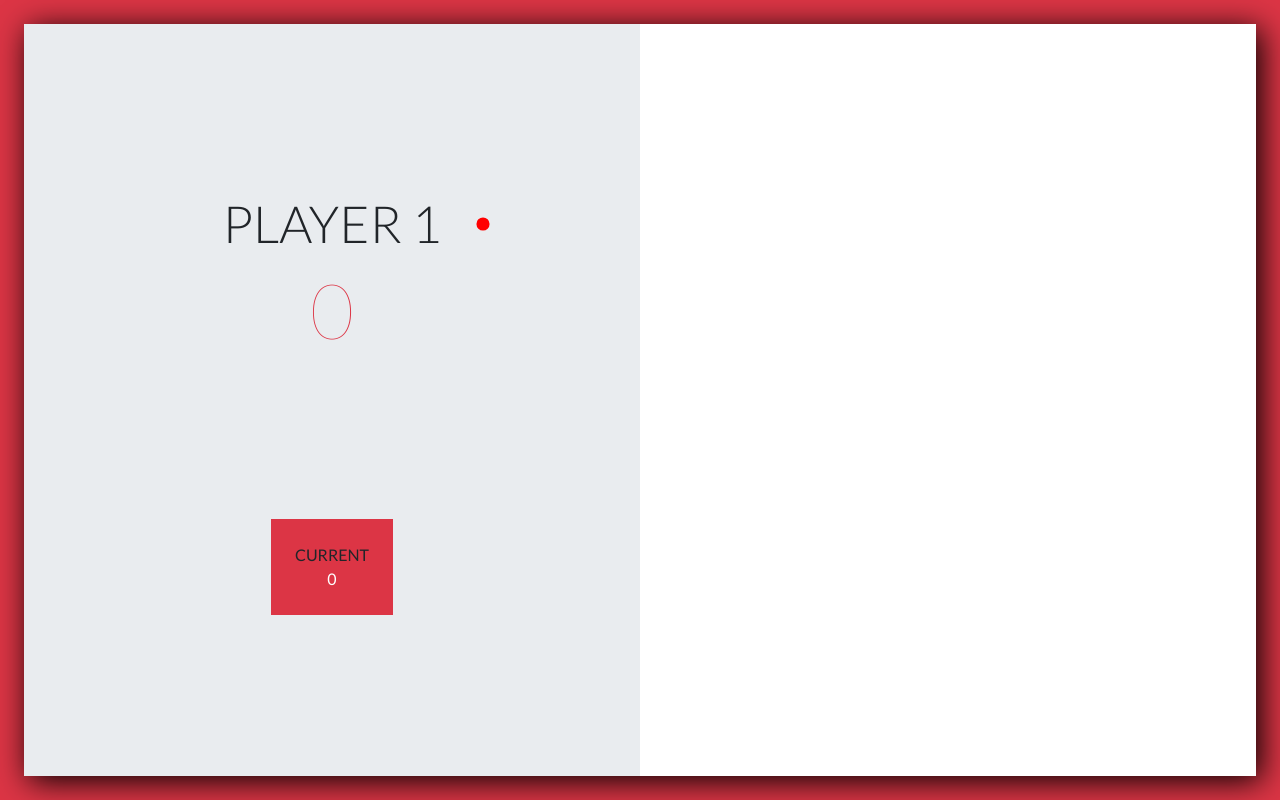
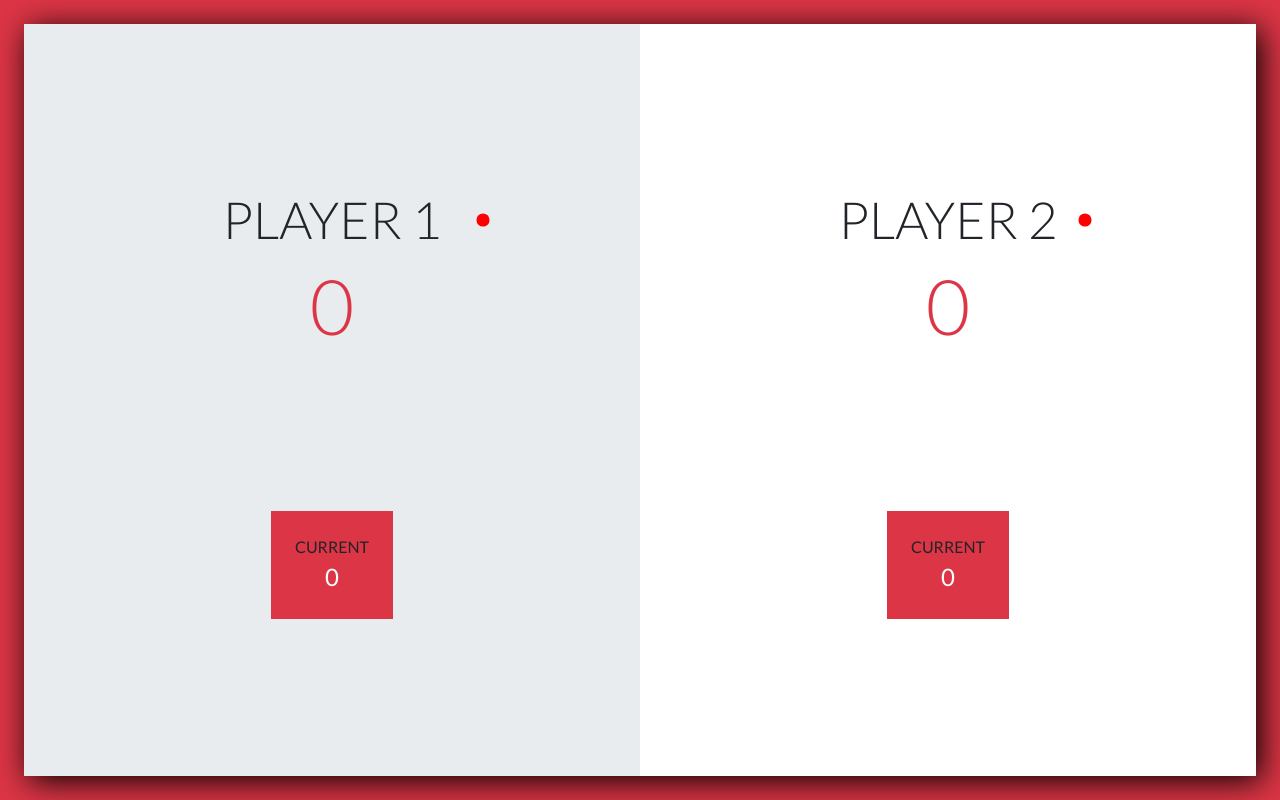
Before and after one commit to DenisPinzin/Game-of-dice, a plain HTML site: page gameOfDice.html in a window 1280 px wide. Drawn offline with Linux system fonts and the light colour scheme.

Commit message:
Add style on player 2

```diff
--- a/gameOfDice-style.css
+++ b/gameOfDice-style.css
@@ -31,17 +31,25 @@ body {
   font-weight:300;
 }
 
-/* PLAYER 1*/
+.scoreStyle {
+  font-size: 6vw;
+  font-weight: 300;
+  padding: -4%;
+  margin: -4%;
+}
 
-#p1Dot {
+/* PLAYER 1 DOT*/
+
+#dot1 {
   position: absolute;
   color: red;
   left: 35%;
 }
 
-#p1Score {
-  font-size: 6vw;
-  font-weight: 100;
-  padding: -4%;
-  margin: -4%;
+/* PLAYER 1 DOT*/
+
+#dot2 {
+  position: absolute;
+  color: red;
+  left: 82%;
 }
--- a/gameOfDice.html
+++ b/gameOfDice.html
@@ -14,42 +14,73 @@
 
 <body class="p-0 m-0">
     <div id="landscape">
-        <p>Please turn to landscape</p>
+        <p class="fs-2">Please turn to landscape</p>
         <div>
-            <link rel="preconnect" href="https://fonts.googleapis.com">
-            <link rel="preconnect" href="https://fonts.gstatic.com" crossorigin>
-            <link href="https://fonts.googleapis.com/css2?family=Lato:wght@100;300;400&display=swap" rel="stylesheet">
+            <svg xmlns="http://www.w3.org/2000/svg" width="16" height="16" fill="currentColor" class="bi bi-phone-fill" viewBox="0 0 16 16">
+                <path d="M3 2a2 2 0 0 1 2-2h6a2 2 0 0 1 2 2v12a2 2 0 0 1-2 2H5a2 2 0 0 1-2-2V2zm6 11a1 1 0 1 0-2 0 1 1 0 0 0 2 0z"/>
+              </svg>
+              <svg xmlns="http://www.w3.org/2000/svg" width="16" height="16" fill="currentColor" class="bi bi-arrow-right" viewBox="0 0 16 16">
+                <path fill-rule="evenodd" d="M1 8a.5.5 0 0 1 .5-.5h11.793l-3.147-3.146a.5.5 0 0 1 .708-.708l4 4a.5.5 0 0 1 0 .708l-4 4a.5.5 0 0 1-.708-.708L13.293 8.5H1.5A.5.5 0 0 1 1 8z"/>
+              </svg>
+              <svg xmlns="http://www.w3.org/2000/svg" width="16" height="16" fill="currentColor" class="bi bi-phone-landscape-fill" viewBox="0 0 16 16">
+                <path d="M2 12.5a2 2 0 0 1-2-2v-6a2 2 0 0 1 2-2h12a2 2 0 0 1 2 2v6a2 2 0 0 1-2 2H2zm11-6a1 1 0 1 0 0 2 1 1 0 0 0 0-2z"/>
+              </svg>
         </div>
 
     </div>
 
     <main class="p-4 bg-danger vw-100 vh-100">
         <section class="d-flex justify-content-center w-100 h-100" style="box-shadow: 5px 5px 30px black;">
+
+            <!--PLAYER 1-->
+
             <div class="bg-body-secondary w-50 h-100 d-flex flex-column justify-content-evenly align-items-center">
                 <div class="d-flex flex-column justify-content-center align-items-center">
                     <div class="container-fluid d-flex flex-column justify-content-around align-items-center">
                         <div class="pSize" style="width: 50%!;">
                             PLAYER 1
                         </div>
-                        <div class="position-absolute" id="p1Dot">
+                        <div class="position-absolute" id="dot1">
                             <svg xmlns="http://www.w3.org/2000/svg" width="70" height="70" fill="currentColor"
                                 class="bi bi-dot" viewBox="0 0 16 16">
                                 <path d="M8 9.5a1.5 1.5 0 1 0 0-3 1.5 1.5 0 0 0 0 3z" />
                             </svg>
                         </div>
                     </div>
-                    <div class="text-danger" id="p1Score">0</div>
+                    <div class="text-danger scoreStyle" id="global1">0</div>
                 </div>
 
 
                 <div class="p-4 bg-danger d-flex flex-column justify-content-center align-items-center">
                     <div>CURRENT</div>
-                    <div class="text-white">0</div>
+                    <div class="text-white fs-4" id="round1">0</div>
+                </div>
+            </div>
+
+            <!--PLAYER 2-->
+
+            <div class="bg-white w-50 h-100 d-flex flex-column justify-content-evenly align-items-center">
+                <div class="d-flex flex-column justify-content-center align-items-center">
+                    <div class="container-fluid d-flex flex-column justify-content-around align-items-center">
+                        <div class="pSize" style="width: 50%!;">
+                            PLAYER 2
+                        </div>
+                        <div class="position-absolute" id="dot2">
+                            <svg xmlns="http://www.w3.org/2000/svg" width="70" height="70" fill="currentColor"
+                                class="bi bi-dot" viewBox="0 0 16 16">
+                                <path d="M8 9.5a1.5 1.5 0 1 0 0-3 1.5 1.5 0 0 0 0 3z" />
+                            </svg>
+                        </div>
+                    </div>
+                    <div class="text-danger scoreStyle" id="global2">0</div>
                 </div>
 
 
+                <div class="p-4 bg-danger d-flex flex-column justify-content-center align-items-center">
+                    <div>CURRENT</div>
+                    <div class="text-white fs-4" id="round2">0</div>
+                </div>
             </div>
-            <div class="bg-white w-50 h-100"></div>
 
         </section>
 
```
